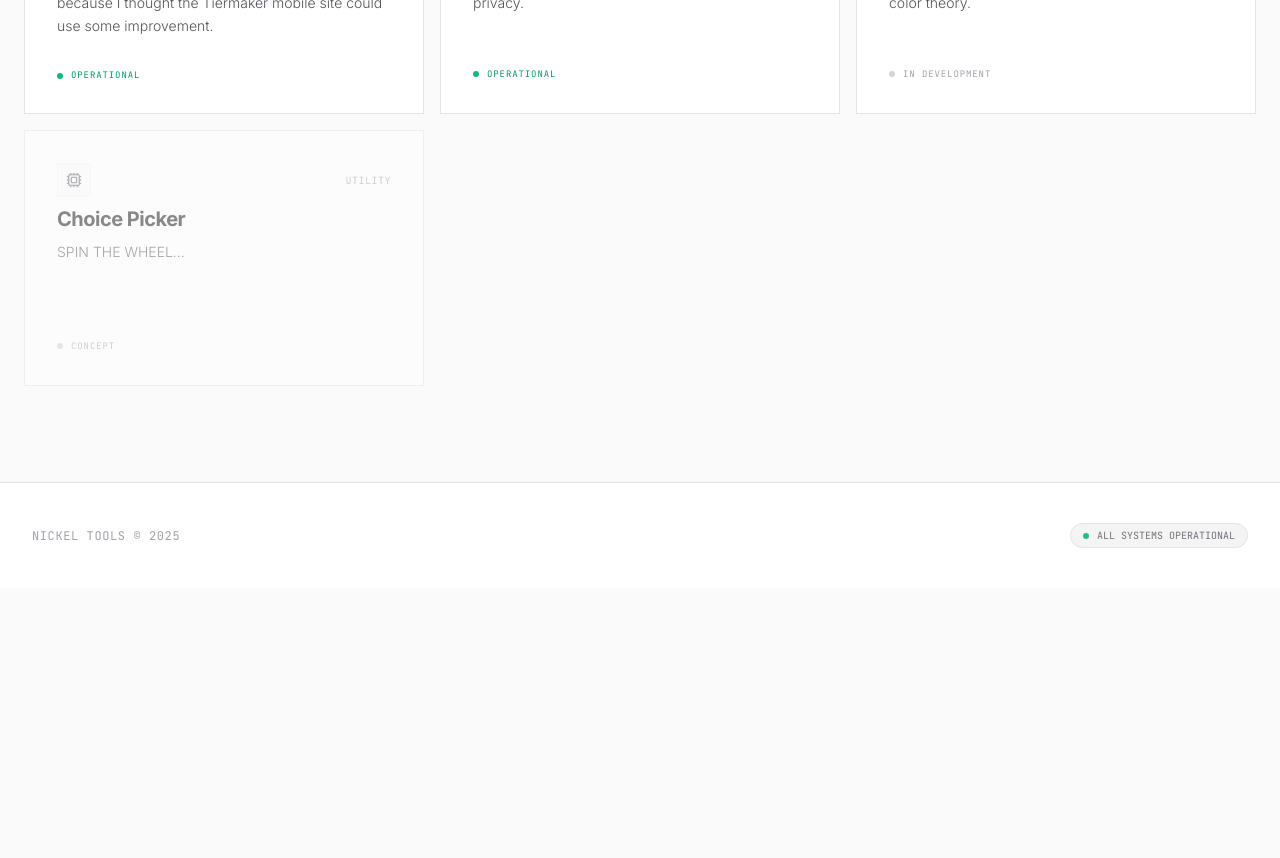
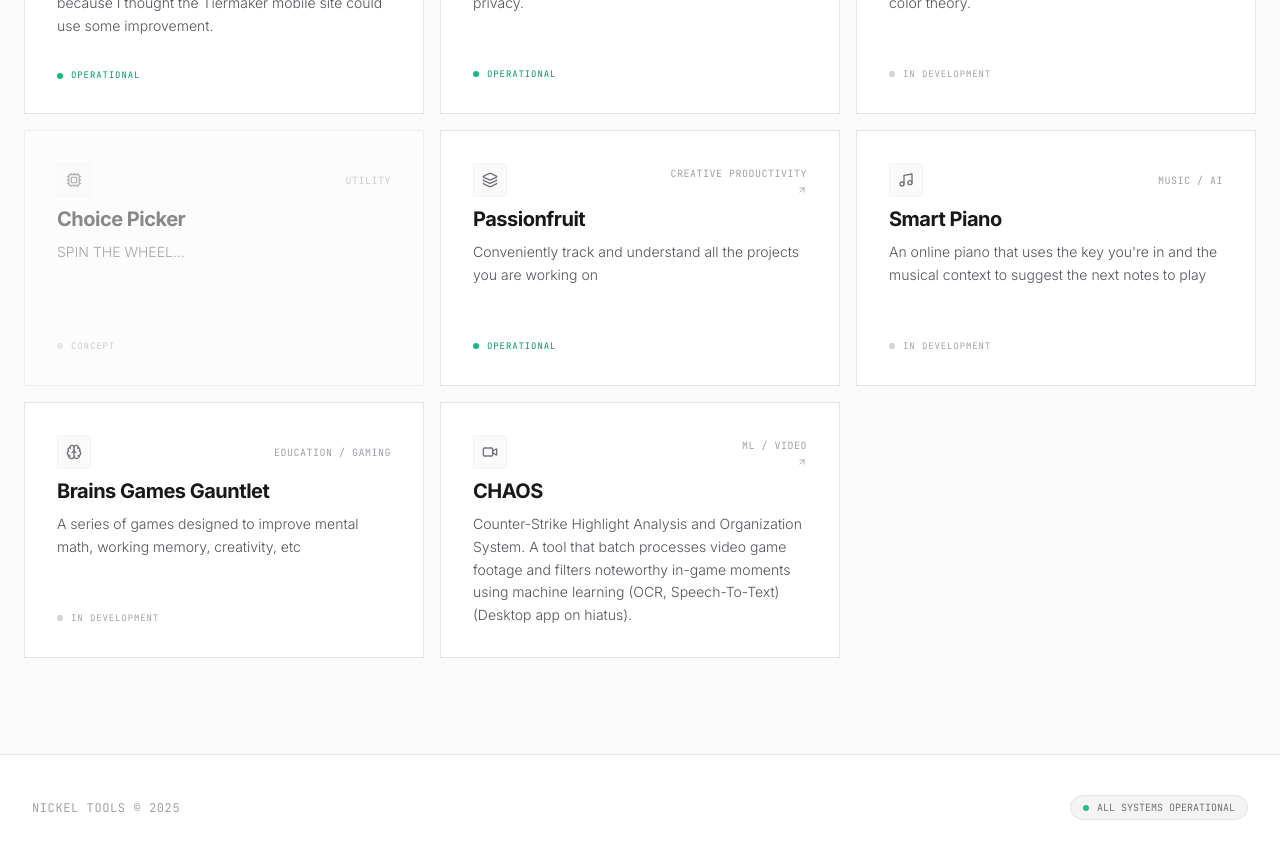
Before and after one commit to nick5616/nickel-tools, a Next.js app: page / in a window 1280 px wide. Shown: the part 920-1778 px from the top of the page. Before the commit the page ends 1508 px from the top, so only its background shows below. Built offline with nearby package versions, Linux system fonts and the light colour scheme.

Commit message:
Add more projects

```diff
--- a/app/constants.tsx
+++ b/app/constants.tsx
@@ -9,6 +9,9 @@ import {
     Palette,
     Cpu,
     Command,
+    Music,
+    Brain,
+    Video,
 } from "lucide-react";
 
 export type Project = {
@@ -98,4 +101,48 @@ export const PROJECTS: Project[] = [
         category: "UTILITY",
         status: "CONCEPT",
     },
+    {
+        id: "passionfruit",
+        name: "Passionfruit",
+        subtitle:
+            "Conveniently track and understand all the projects you are working on",
+        icon: <Layers className="w-4 h-4" />,
+        href: "https://github.com/nick5616/universe",
+        type: "EXTERNAL",
+        category: "CREATIVE PRODUCTIVITY",
+        status: "OPERATIONAL",
+    },
+    {
+        id: "smart-piano",
+        name: "Smart Piano",
+        subtitle:
+            "An online piano that uses the key you're in and the musical context to suggest the next notes to play",
+        icon: <Music className="w-4 h-4" />,
+        href: "#",
+        type: "INTERNAL",
+        category: "MUSIC / AI",
+        status: "IN_DEVELOPMENT",
+    },
+    {
+        id: "brains-games-gauntlet",
+        name: "Brains Games Gauntlet",
+        subtitle:
+            "A series of games designed to improve mental math, working memory, creativity, etc",
+        icon: <Brain className="w-4 h-4" />,
+        href: "#",
+        type: "INTERNAL",
+        category: "EDUCATION / GAMING",
+        status: "IN_DEVELOPMENT",
+    },
+    {
+        id: "chaos",
+        name: "CHAOS",
+        subtitle:
+            "Counter-Strike Highlight Analysis and Organization System. A tool that batch processes video game footage and filters noteworthy in-game moments using machine learning (OCR, Speech-To-Text) (Desktop app on hiatus).",
+        icon: <Video className="w-4 h-4" />,
+        href: "https://github.com/nick5616/CHAOS",
+        type: "EXTERNAL",
+        category: "ML / VIDEO",
+        status: "IN_DEVELOPMENT",
+    },
 ];
```
